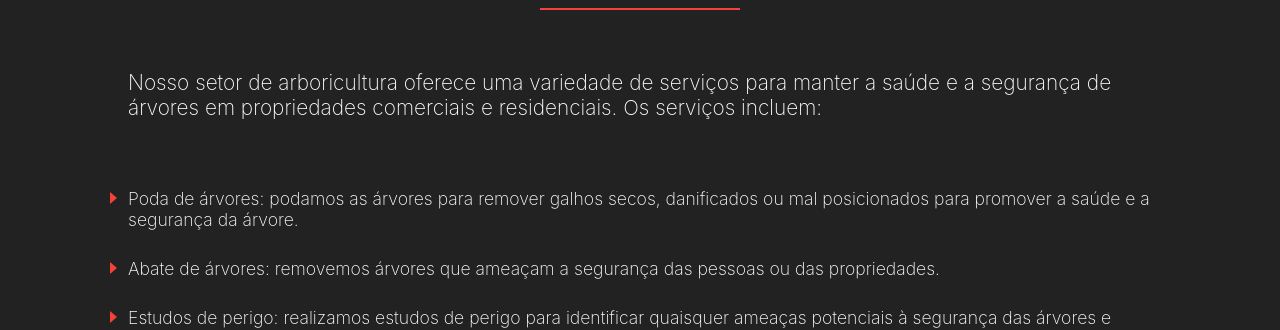
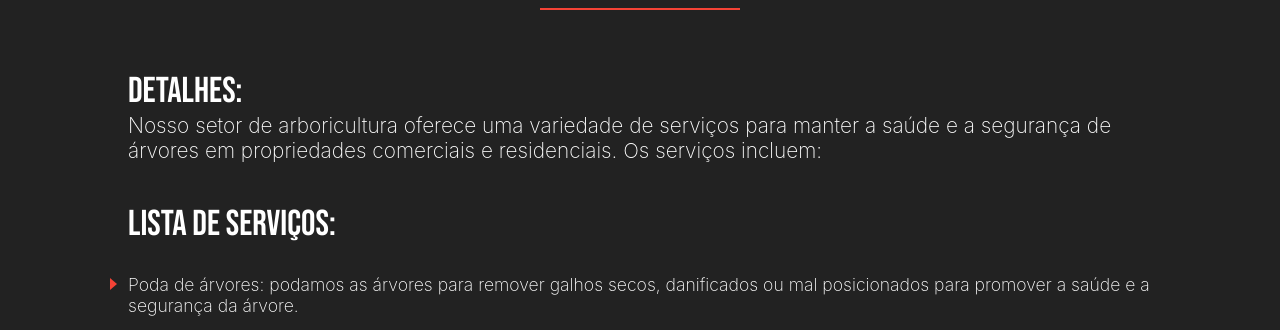
Before and after one commit to julioa-adl/worksafe, a React (Create React App) app: page /servicos/arboricultura in a window 1280 px wide. Shown: the part 395-725 px from the top of the page. Built offline with nearby package versions, Linux system fonts and the light colour scheme.

Commit message:
incluind title em services details

```diff
--- a/src/sections/services.section/ServicesDetailsSection.jsx
+++ b/src/sections/services.section/ServicesDetailsSection.jsx
@@ -11,7 +11,9 @@ function ServicesDetailsSection({ service }) {
       <hr className="line_serv"/>
       <div className='details_container'>
         <div className='txt_details_container'>
+          <h1 className='titles'>DETALHES:</h1>
           <p className='txt_service'>{ service.text }</p>
+          <h1 className='titles'>LISTA DE SERVIÇOS:</h1>
           <ul className='list_service'>
             {
               service.listServ.map((serv) => (
```
